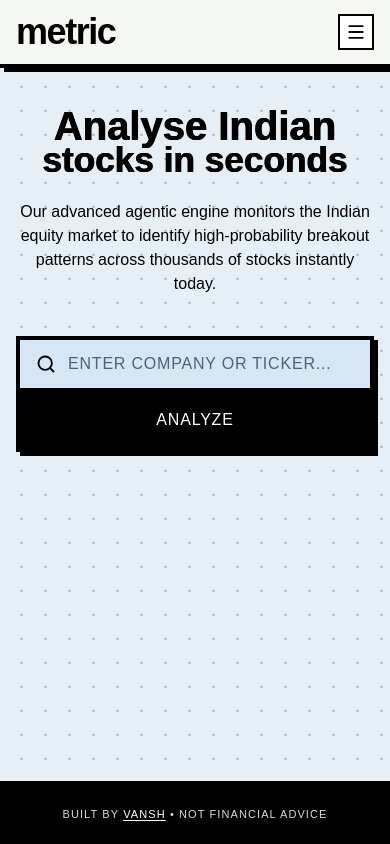
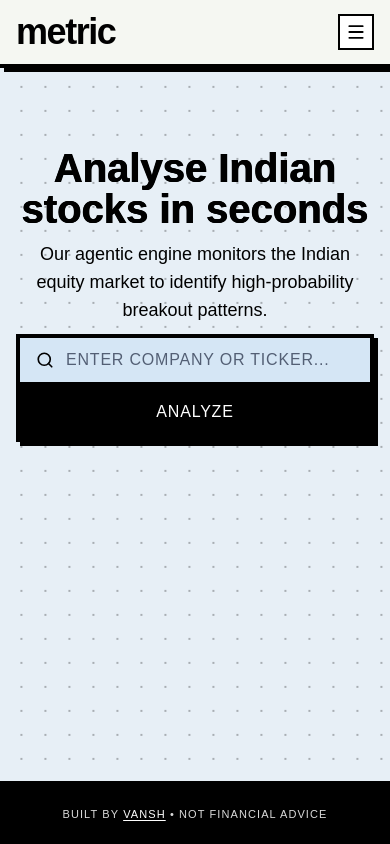
Before and after one commit to threeoneonetwo/metric-stocks-analyser, a Next.js app: page / in a window 390 px wide. Built offline with nearby package versions, Linux system fonts and the light colour scheme.

Commit message:
Polish mobile landing hero

```diff
--- a/app/page.tsx
+++ b/app/page.tsx
@@ -5,23 +5,22 @@ export default function Home() {
   return (
     <main className="flex min-h-screen flex-col">
       <TopBar />
-      <section className="mx-auto flex w-full max-w-[42rem] flex-1 flex-col gap-10 px-4 py-10 sm:px-6">
-        <div className="flex flex-col items-center gap-6 text-center">
+      <section className="mx-auto flex w-full max-w-[42rem] flex-1 flex-col gap-[10px] px-4 pb-10 pt-20 sm:px-6">
+        <div className="flex flex-col items-center gap-[10px] text-center">
           <h1
-            className="animate-entrance delay-1 font-black leading-[0.9] text-black [text-shadow:0.45px_0_0_#000,-0.45px_0_0_#000]"
+            className="animate-entrance delay-1 font-black leading-[1.02] text-black [text-shadow:0.45px_0_0_#000,-0.45px_0_0_#000]"
             style={{ fontWeight: 900 }}
           >
-            <span className="block whitespace-nowrap text-[clamp(2.5rem,10vw,3.5rem)]">Analyse Indian</span>
-            <span className="block whitespace-nowrap text-[clamp(2.2rem,8.8vw,3.1rem)]">stocks in seconds</span>
+            <span className="block whitespace-nowrap text-[40px]">Analyse Indian</span>
+            <span className="block whitespace-nowrap text-[40px]">stocks in seconds</span>
           </h1>
-          <p className="animate-entrance delay-2 max-w-[32rem] text-base leading-6">
-            Our advanced agentic engine monitors the Indian equity market to
-            identify high-probability breakout patterns across thousands of
-            stocks instantly today.
+          <p className="animate-entrance delay-2 max-w-[32rem] text-lg leading-7">
+            Our agentic engine monitors the Indian equity market to
+            identify high-probability breakout patterns.
           </p>
         </div>
 
-        <section id="ticker-search" className="scroll-mt-20">
+        <section id="ticker-search" className="mx-auto w-full scroll-mt-20">
           <div className="animate-entrance delay-3">
             <TickerSearch />
           </div>
--- a/components/ticker-search.tsx
+++ b/components/ticker-search.tsx
@@ -105,8 +105,8 @@ export function TickerSearch() {
       className="flex w-full flex-col gap-0 neo-shadow"
       onBlur={() => window.setTimeout(() => setIsDropdownOpen(false), 120)}
     >
-      <label className="flex min-w-0 flex-1 items-center gap-3 border-4 border-black bg-metric-finance-accent-soft px-4 py-3">
-        <Search className="shrink-0" size={20} strokeWidth={2.2} />
+      <label className="flex min-w-0 flex-1 items-center gap-3 border-4 border-black bg-metric-finance-accent-soft px-4 py-2.5">
+        <Search className="shrink-0" size={18} strokeWidth={2.2} />
         <input
           aria-label="Company name or stock ticker"
           aria-expanded={isDropdownOpen}
@@ -114,7 +114,7 @@ export function TickerSearch() {
           aria-controls="ticker-search-dropdown"
           placeholder="ENTER COMPANY OR TICKER..."
           role="combobox"
-          className="min-w-0 flex-1 bg-transparent font-mono text-sm font-bold uppercase tracking-[0.05em] text-black outline-none placeholder:text-metric-blue"
+          className="min-w-0 flex-1 bg-transparent font-mono text-xs font-bold uppercase tracking-[0.05em] text-black outline-none placeholder:text-metric-blue"
           name={queryField.name}
           ref={queryField.ref}
           onBlur={queryField.onBlur}
@@ -191,7 +191,7 @@ export function TickerSearch() {
         </div>
       ) : null}
       <button
-        className="neo-press border-4 border-t-0 border-black bg-black px-8 py-4 font-mono text-sm font-bold uppercase tracking-[0.05em] text-white hover:bg-metric-green hover:text-white disabled:cursor-wait disabled:opacity-70"
+        className="neo-press border-4 border-t-0 border-black bg-black px-8 py-3.5 font-mono text-sm font-bold uppercase tracking-[0.05em] text-white hover:bg-metric-green hover:text-white disabled:cursor-wait disabled:opacity-70"
         disabled={form.formState.isSubmitting}
       >
         {form.formState.isSubmitting ? "Finding..." : "Analyze"}
```
